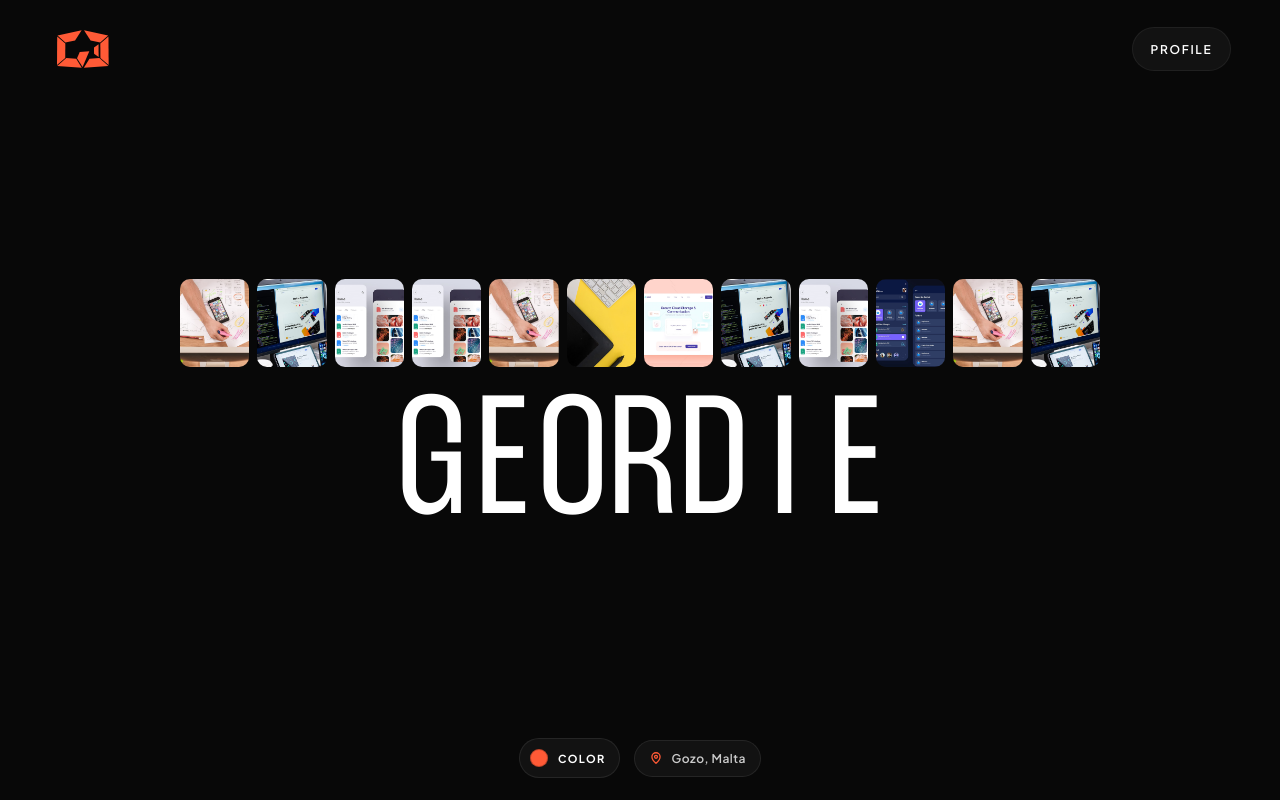
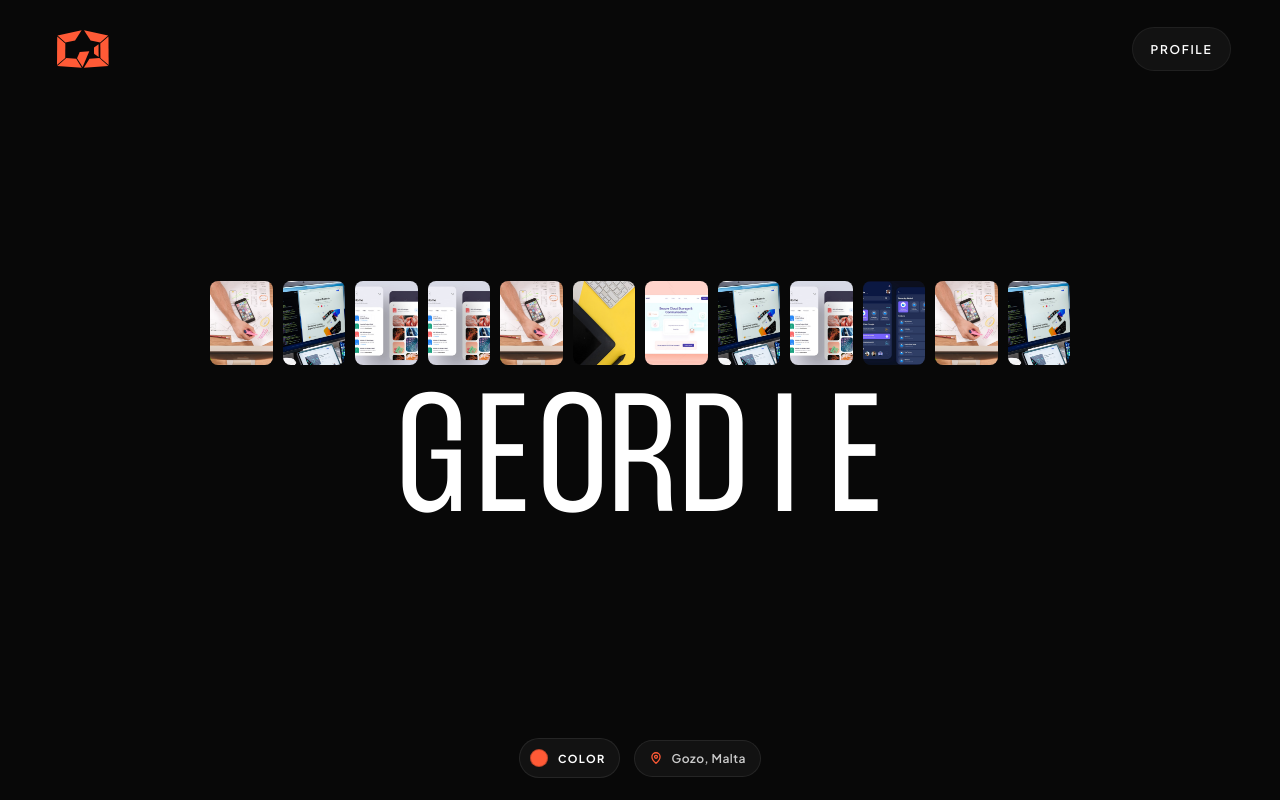
Before and after one commit to Geordie1071-spec/portfolio, a Next.js app: page / in a window 1280 px wide. Built offline with nearby package versions, Linux system fonts and the light colour scheme; a web font is replaced by a local one.

Commit message:
Tighten homepage thumbnails toward square reference proportions
Match the Skiper-style strip with shorter, squarer project thumbs and a
slightly denser hover expand.

Co-authored-by: Geordie Ellis <Geordie1071-spec@users.noreply.github.com>

```diff
--- a/app/globals.css
+++ b/app/globals.css
@@ -309,9 +309,9 @@ button {
   display: flex;
   align-items: center;
   justify-content: center;
-  gap: 8px;
-  width: min(920px, 92vw);
-  height: clamp(72px, 11vh, 108px);
+  gap: 10px;
+  width: min(860px, 90vw);
+  height: clamp(58px, 7.2vw, 84px);
 }
 .home-thumb {
   position: relative;
@@ -320,7 +320,7 @@ button {
   min-width: 0;
   padding: 0;
   border: none;
-  border-radius: 10px;
+  border-radius: 8px;
   overflow: hidden;
   background: var(--bg-2);
   cursor: pointer;
@@ -367,7 +367,7 @@ button {
   pointer-events: none;
 }
 .home-thumb.is-hot {
-  flex: 2.6 1 0;
+  flex: 2.35 1 0;
   z-index: 2;
 }
 .home-thumb.is-hot img {
```
